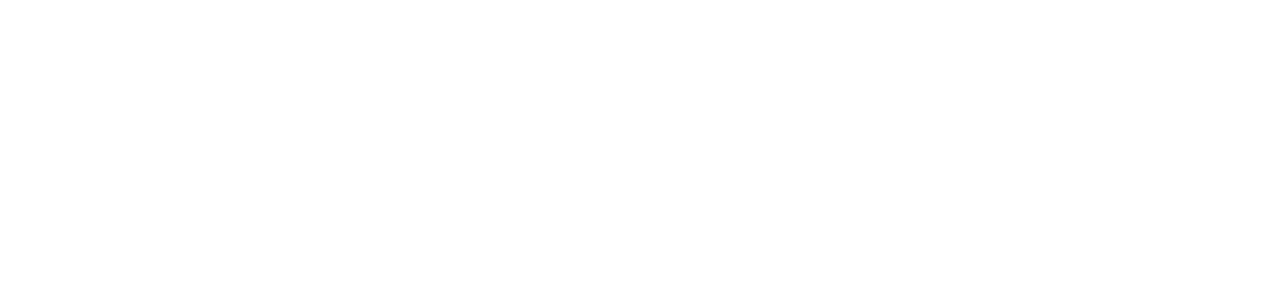
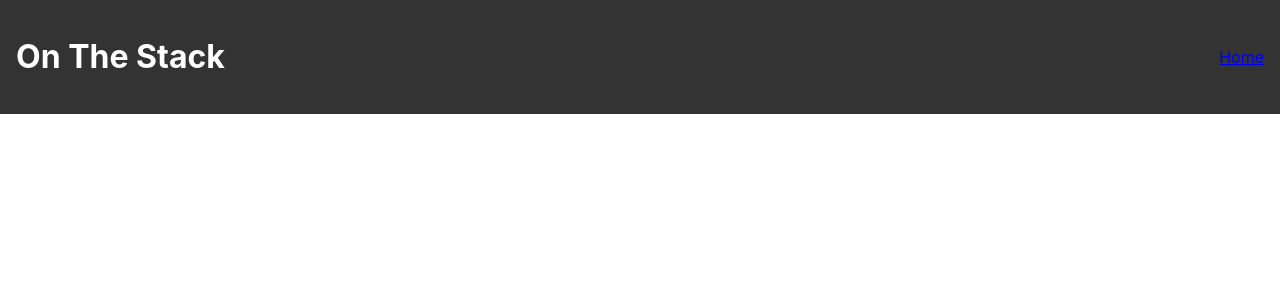
Before and after one commit to clubd/mtg-app, a React (Create React App) app: page / in a window 1280 px wide. Before the commit this address had no page. Shown: the top 300 px of the page. Built offline with nearby package versions, Linux system fonts and the light colour scheme.

Commit message:
fix header

```diff
--- a/src/App.js
+++ b/src/App.js
@@ -7,7 +7,7 @@
     <div className='App'>
       <BrowserRouter>
       <Routes>
-        <Route path='/home' element= {<Header />} />
+        <Route path='/' element= {<Header />} />
       </Routes>
       </BrowserRouter>
     </div>
--- a/src/components/Header/Header.js
+++ b/src/components/Header/Header.js
@@ -1,13 +1,13 @@
-import Navbar from "../Navbar/Navbar";
 import { Link } from "react-router-dom";
+import "./Header.scss";
 
 function Header() {
     return (
         <header className="header">
-            <h1 className="header_heading">On The Stack</h1>
-            <nav className="header_nav">
-                <ul className="header_list">
-                    <li className="header_list-item"><Link to="/">Home</Link></li>
+            <h1 className="header__heading">On The Stack</h1>
+            <nav className="header__nav">
+                <ul className="header__list">
+                    <li className="header__list-item"><Link to="/">Home</Link></li>
                 </ul>
             </nav>
         </header>
--- a/src/components/Header/Header.scss
+++ b/src/components/Header/Header.scss
@@ -0,0 +1,26 @@
+
+.header {
+    background-color: #333;
+    color: white;
+    padding: 1rem;
+    display: flex;
+    justify-content: space-between;
+    align-items: center;
+
+    &__list {
+        list-style: none;
+        display: flex;
+    }
+
+    &__list-item {
+        margin-left: 1.25rem;
+        color: white;
+        text-decoration: none;
+        &:hover{
+            text-decoration: underline;
+        }
+    }
+
+
+
+}
```
Also changed, not shown: src/styles/partials/_mixin.scss (added), src/styles/partials/_typography.scss (added), src/styles/partials/_variables.scss (added).
